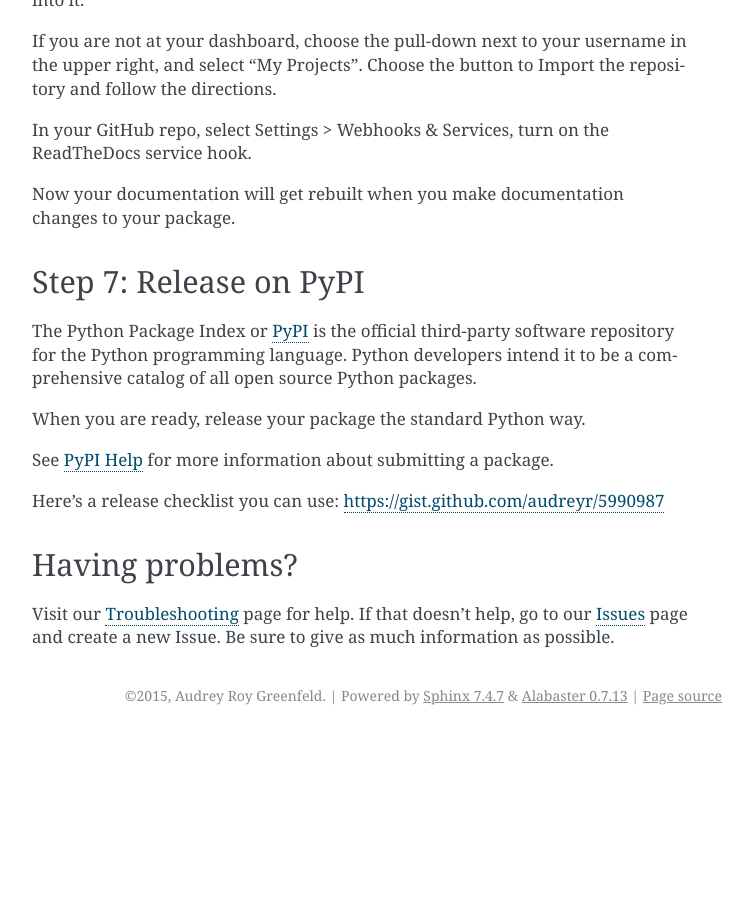
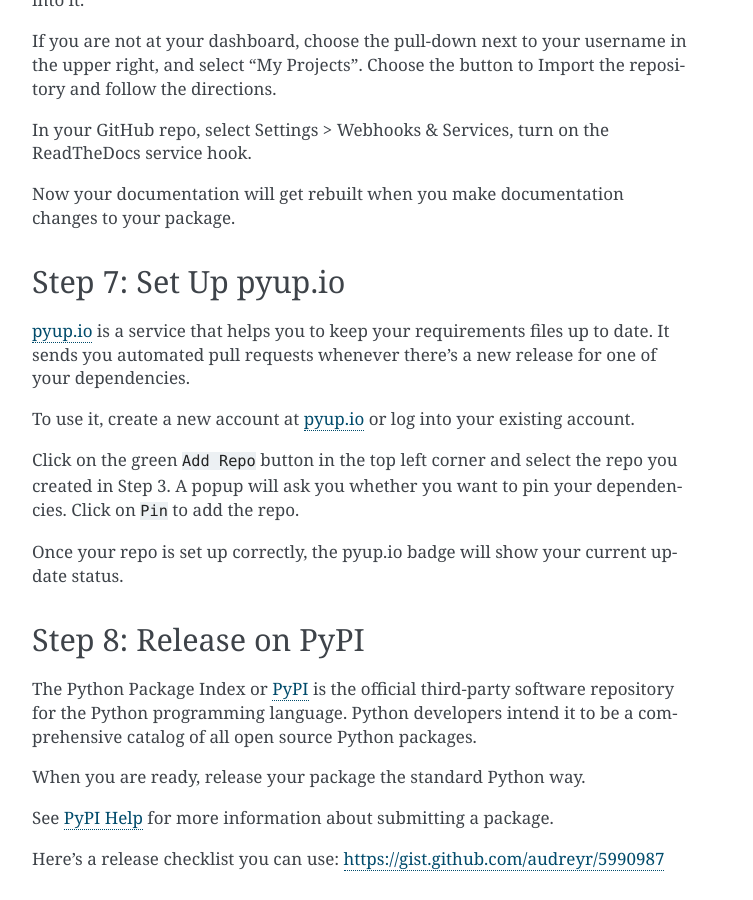
Before and after one commit to audreyfeldroy/cookiecutter-pypackage, a Sphinx documentation site: the page built from docs/tutorial.rst, in a window 1280 px wide and 900 px high, scrolled down 2914 px. Shown: the whole window, without its empty margins (388-1141 px from the left). Built offline with Sphinx 7.4.7, drawn with Linux system fonts in a browser that asks for light colours; before the commit the page ends 3649 px from its top, so only the background shows below that; some of the changed text lies outside the part shown.

Commit message:
adds pyup.io shield and updates docs

```diff
--- a/README.rst
+++ b/README.rst
@@ -63,7 +63,7 @@
 * Release your package by pushing a new tag to master.
 * Add a `requirements.txt` file that specifies the packages you will need for
   your project and their versions. For more info see the `pip docs for requirements files`_.
-* Activate your project on RequiresIO_.
+* Activate your project on `pyup.io`_.
 
 .. _`pip docs for requirements files`: https://pip.pypa.io/en/stable/user_guide/#requirements-files
 
@@ -116,7 +116,7 @@
 .. _Tox: http://testrun.org/tox/
 .. _Sphinx: http://sphinx-doc.org/
 .. _ReadTheDocs: https://readthedocs.io/
-.. _RequiresIO: https://requires.io/
+.. _`pyup.io`: https://pyup.io/
 .. _Bumpversion: https://github.com/peritus/bumpversion
 .. _PyPi: https://pypi.python.org/pypi
 
--- a/docs/tutorial.rst
+++ b/docs/tutorial.rst
@@ -62,7 +62,7 @@
 Step 3: Create a GitHub Repo
 ----------------------------
 
-Go to your GitHub account and create a new repo named ``mypackage``, where ``mypackage`` matches the ``[project_slug]`` from your answers to running cookiecutter. This is so that Travis CI can find it when we get to Step 5.
+Go to your GitHub account and create a new repo named ``mypackage``, where ``mypackage`` matches the ``[project_slug]`` from your answers to running cookiecutter. This is so that Travis CI and pyup.io can find it when we get to Step 5.
 
 ``If your virtualenv folder is within your project folder, be sure to add the virtualenv folder name to your .gitignore file.``
 
@@ -144,9 +144,23 @@
 
 .. _`ReadTheDocs`: https://readthedocs.org/
 
+Step 7: Set Up pyup.io
+----------------------
 
-Step 7: Release on PyPI
-------------------------
+`pyup.io`_ is a service that helps you to keep your requirements files up to date. It sends you automated
+pull requests whenever there's a new release for one of your dependencies.
+
+To use it, create a new account at `pyup.io`_ or log into your existing account.
+
+Click on the green ``Add Repo`` button in the top left corner and select the repo you created in Step 3. A popup will
+ask you whether you want to pin your dependencies. Click on ``Pin`` to add the repo.
+
+Once your repo is set up correctly, the pyup.io badge will show your current update status.
+
+.. _`pyup.io`: https://pyup.io/
+
+Step 8: Release on PyPI
+-----------------------
 
 The Python Package Index or `PyPI`_ is the official third-party software repository for the Python programming language. Python developers intend it to be a comprehensive catalog of all open source Python packages.
 
```
Also changed, not shown: {{cookiecutter.project_slug}}/README.rst.
